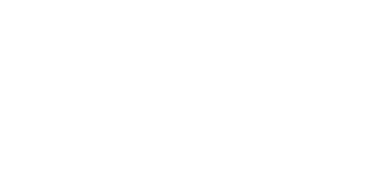
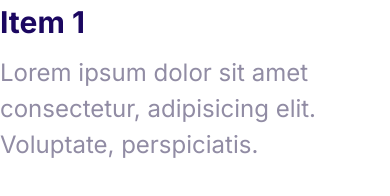
Before and after one commit to amrmezher6002/course-html-css, a plain HTML site: page index.html in a window 390 px wide. Drawn offline with Linux system fonts and the light colour scheme.

Commit message:
making a cllapsible items.

```diff
--- a/css/styles.css
+++ b/css/styles.css
@@ -438,3 +438,29 @@ a {
     margin: 0 2rem;
   }
 }
+/*Collapsibles*/
+.collapsible__header {
+  display: flex;
+  justify-content: space-between;
+}
+.collapsible__heading {
+  margin-top: 0;
+  font-size: 3rem;
+}
+.collapsible__chevron {
+  transform: rotate(-90deg);
+  transition: transform 0.3s;
+}
+.collapsible__content {
+  max-height: 0;
+  opacity: 0;
+  transition: opacity 0.3s;
+}
+.collapsible--expanded .collapsible__chevron {
+  transform: rotate(0);
+}
+.collapsible--expanded .collapsible__content {
+  max-height: 100vh;
+  opacity: 100%;
+  transition: opacity 0.3s;
+}
--- a/index.html
+++ b/index.html
@@ -14,5 +14,19 @@
     <link rel="stylesheet" href="/css/normalize.css" />
     <link rel="stylesheet" href="/css/styles.css" />
   </head>
-  <body></body>
+  <body>
+    <div class="collapsible collapsible--expanded">
+      <header class="collapsible__header">
+        <h2 class="collapsible__heading">Item 1</h2>
+        <svg class="icon icon--white collapsible__chevron">
+          <use xlink:href="/images/sprite.svg#chevron"></use>
+        </svg>
+      </header>
+      <div class="collapsible__content">
+        Lorem ipsum dolor sit amet consectetur, adipisicing elit. Voluptate,
+        perspiciatis.
+      </div>
+    </div>
+    <script src="/js/main.js"></script>
+  </body>
 </html>
--- /dev/null
+++ b/js/main.js
@@ -0,0 +1,6 @@
+const collapsibles = document.querySelectorAll(".collapsible");
+collapsibles.forEach((item) =>
+  item.addEventListener("click", function () {
+    this.classList.toggle("collapsible--expanded");
+  })
+);
```
Also changed, not shown: components/collapsible.html (added, +12 -0 lines), components/icons.html (+2 -2 lines).
